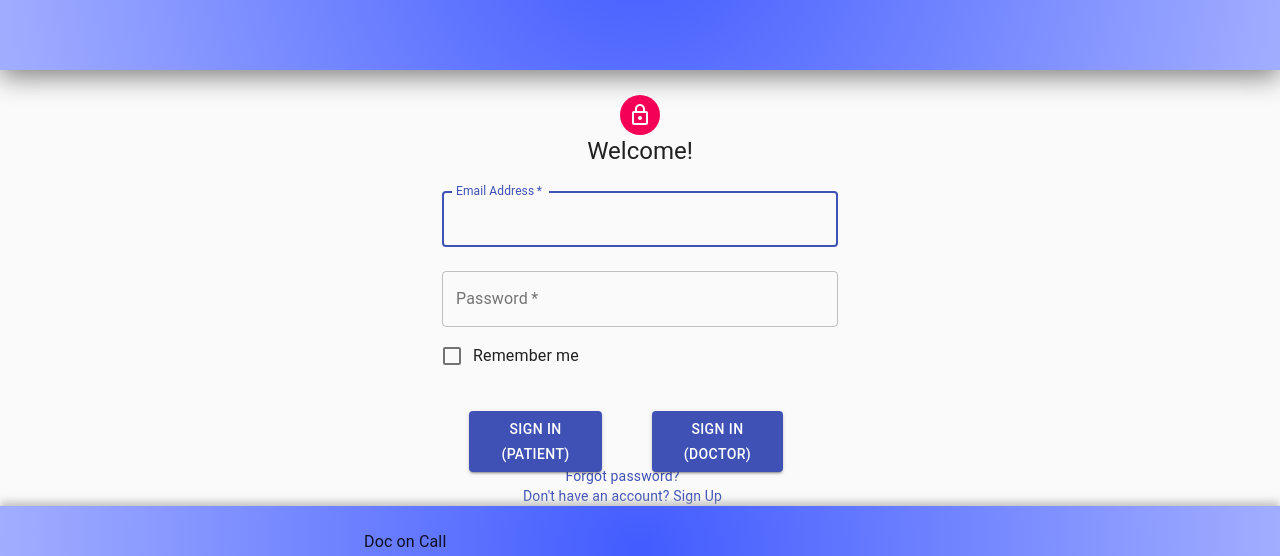
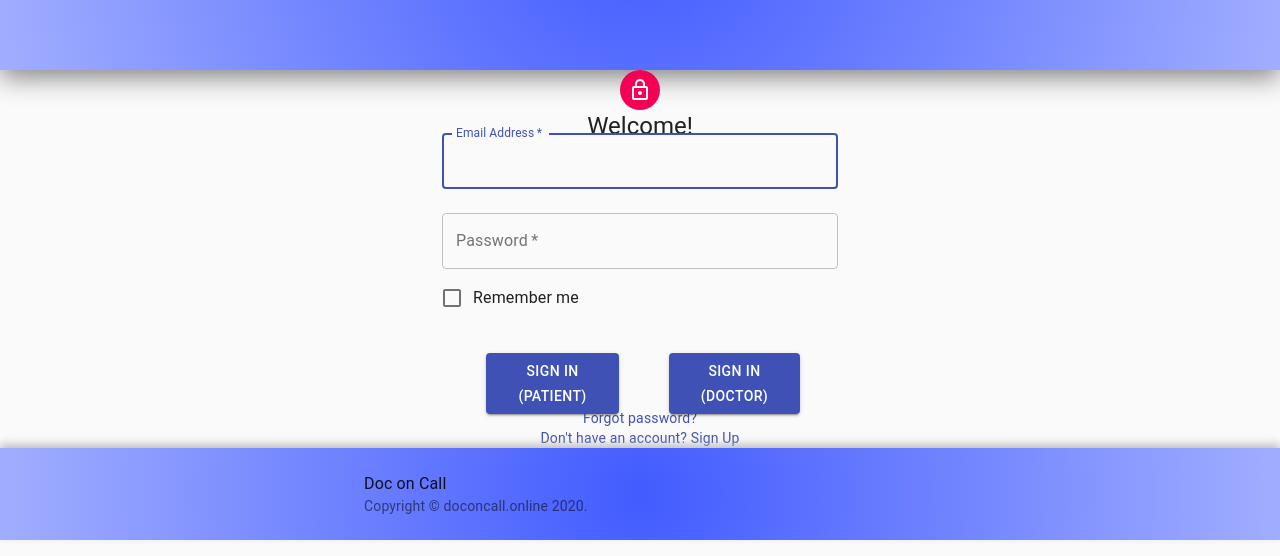
Before and after one commit to ajaysharma2001/Doc-on-Call, a React (Create React App) app in the folder doc-on-call/: page / in a window 1280 px wide. Shown: the part 230-786 px from the top of the page. Built offline with nearby package versions, Linux system fonts and the light colour scheme; what @coreui/coreui, opentok-react would draw is missing.

Commit message:
fixed spacing on login screen

```diff
--- a/doc-on-call/src/Login.js
+++ b/doc-on-call/src/Login.js
@@ -38,11 +38,12 @@ const useStyles = makeStyles(theme => ({
   },
   avatar: {
     margin: 0,
+    marginTop: -25,
     backgroundColor: theme.palette.secondary.main,
   },
   form: {
     width: '100%', // Fix IE 11 issue.
-    marginTop: theme.spacing(1),
+    marginTop: -25,
 	borderRadius: '25px'
   },
   submit: {
@@ -63,18 +64,16 @@ const useStyles = makeStyles(theme => ({
   leftbox: {
     alignItems: 'center',
     justifyContent: 'center',
-    marginRight: 25,
+    marginRight: 50,
   },
   rightbox: {
     alignItems: 'center',
     justifyContent: 'center',
-    marginLeft: 25
+    marginRight: -34,
   },
   forgot: {
     marginTop: theme.spacing(-3),
     textAlign: 'center',
-    marginLeft: -25,
-    marginRight: 10,
   },
   bottom: {
     alignContent: 'center',
```
